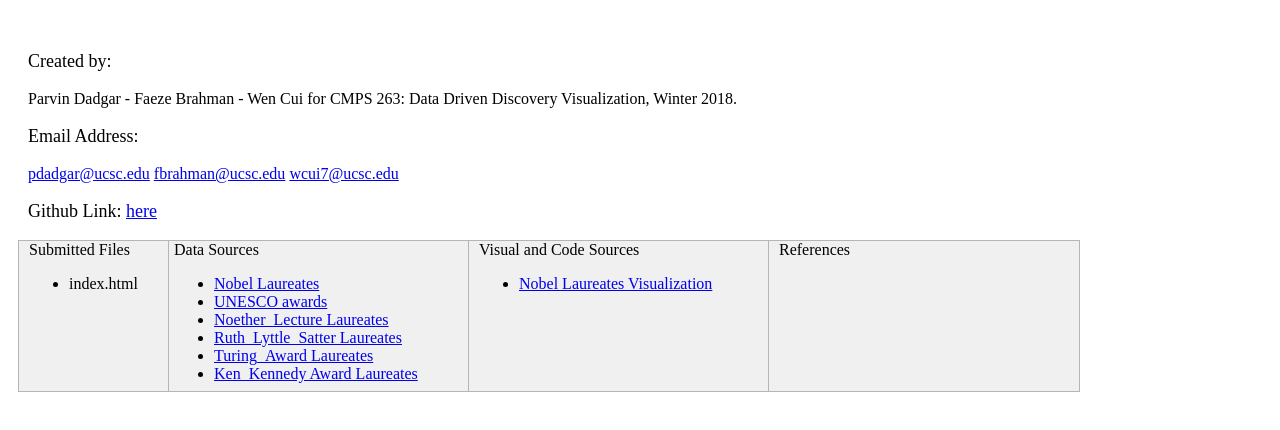
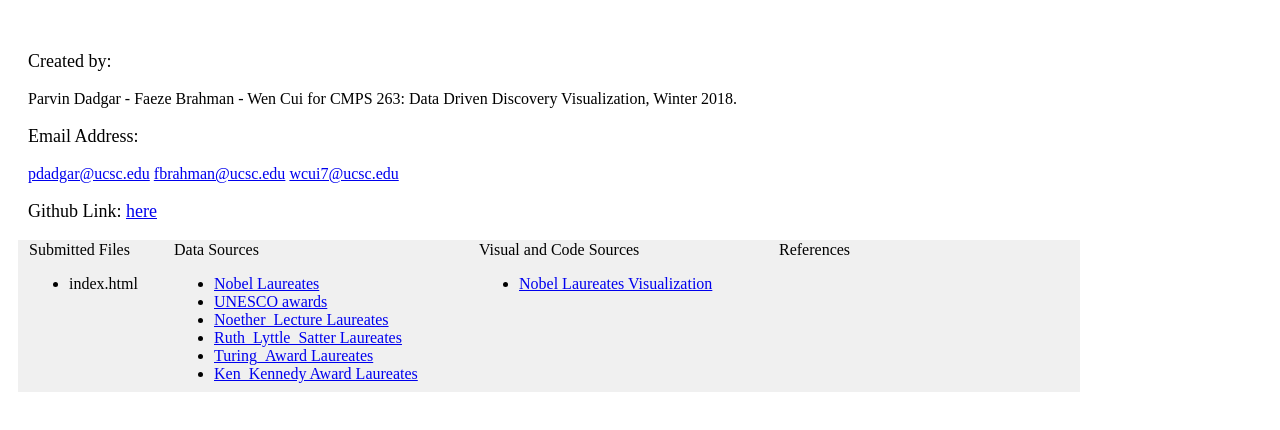
Before and after one commit to parvinDaD/D3-visualization, a PHP site: page / in a window 1280 px wide; the page is wider, and only the part inside the window is pictured. Shown: the part 536-966 px from the top of that part. Run offline with PHP 8.4, Linux system fonts and the light colour scheme; some libraries are stand-ins or nearby versions.

Commit message:
delete border

```diff
--- a/index.css
+++ b/index.css
@@ -21,7 +21,7 @@ div.submits{
     height: 150px;
     padding-left: 10px;
     border: 1px solid hsl(0, 0%, 71%);
-
+    border-color: hsl(0, 0%, 94%);
 }
 div.sources{
     background-color: hsl(0, 0%, 94%);
@@ -32,6 +32,7 @@ div.sources{
     height: 150px;
     padding-left: 5px;
     border: 1px solid hsl(0, 0%, 71%);
+    border-color: hsl(0, 0%, 94%);
 
 }
 div.codes{
@@ -43,7 +44,7 @@ div.codes{
     height: 150px;
     padding-left: 10px;
     border: 1px solid hsl(0, 0%, 71%);
-
+    border-color: hsl(0, 0%, 94%);
 }
 div.Ref{
     background-color: hsl(0, 0%, 94%);
@@ -54,6 +55,7 @@ div.Ref{
     height: 150px;
     padding-left: 10px;
     border: 1px solid hsl(0, 0%, 71%);
+    border-color: hsl(0, 0%, 94%);
 
 }
 div.end{
```
